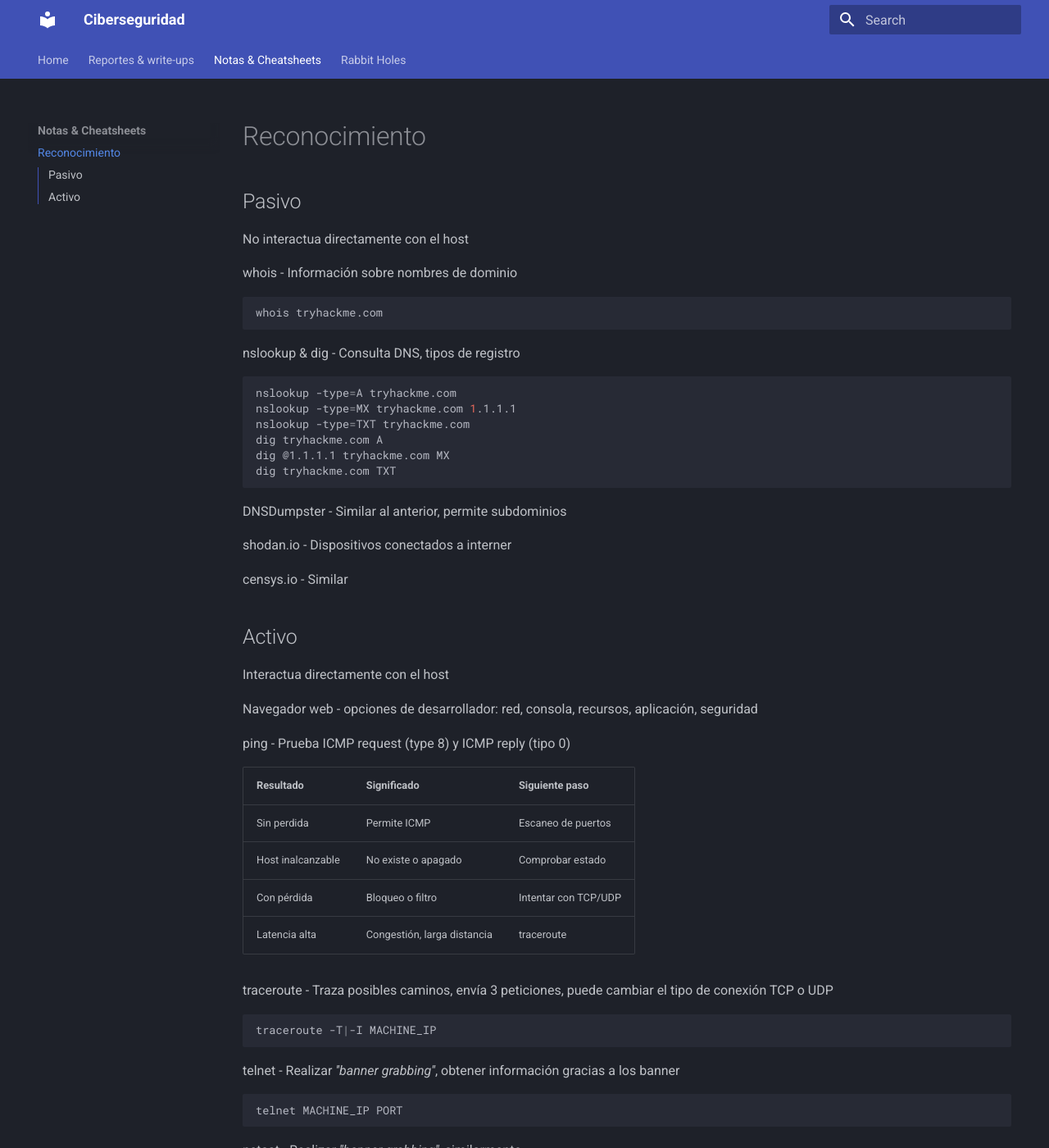
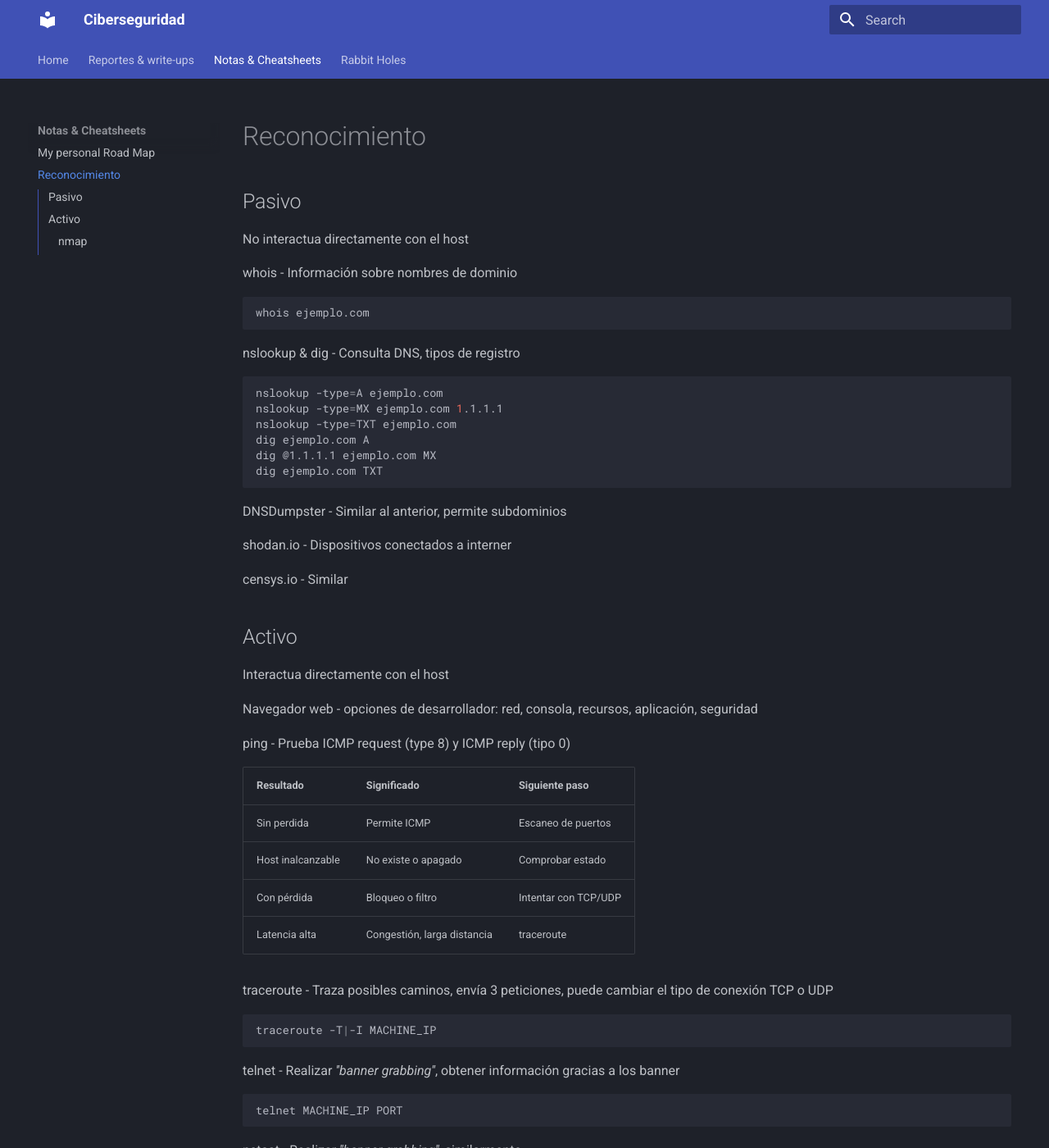
Before and after one commit to Erickmarquez7/cybersec, an MkDocs documentation site: the page built from docs/notasych/recon.md, in a window 1280 px wide and 1400 px high. Shown: the whole window at 82% size. Built offline with MkDocs 1.6.1 and Material for MkDocs 9.7.7, drawn with Linux system fonts in a browser that asks for light colours.

Commit message:
roadmap1

````diff
--- a/docs/notasych/recon.md
+++ b/docs/notasych/recon.md
@@ -5,18 +5,18 @@
 
 whois - Información sobre nombres de dominio
 ```bash
-whois tryhackme.com
+whois ejemplo.com
 ```
 
 nslookup & dig - Consulta DNS, tipos de registro
 
 ```bash
-nslookup -type=A tryhackme.com
-nslookup -type=MX tryhackme.com 1.1.1.1
-nslookup -type=TXT tryhackme.com
-dig tryhackme.com A
-dig @1.1.1.1 tryhackme.com MX
-dig tryhackme.com TXT
+nslookup -type=A ejemplo.com
+nslookup -type=MX ejemplo.com 1.1.1.1
+nslookup -type=TXT ejemplo.com
+dig ejemplo.com A
+dig @1.1.1.1 ejemplo.com MX
+dig ejemplo.com TXT
 ```
 
 DNSDumpster - Similar al anterior, permite subdominios
@@ -62,3 +62,5 @@
 ```
 
 Una vez elegido el cliente telnet, netcat, etc. entonces las peticiones dependen del protocolo
+
+### nmap
--- a/mkdocs.yml
+++ b/mkdocs.yml
@@ -40,6 +40,7 @@
       - Agent T: prueba/prueba.md
 
   - Notas & Cheatsheets:
+    - My personal Road Map: notasych/mprmap.md
     - Reconocimiento: notasych/recon.md
 
   - Rabbit Holes:
````
Also changed, not shown: docs/notasych/mprmap.md (added, +97 -0 lines).
